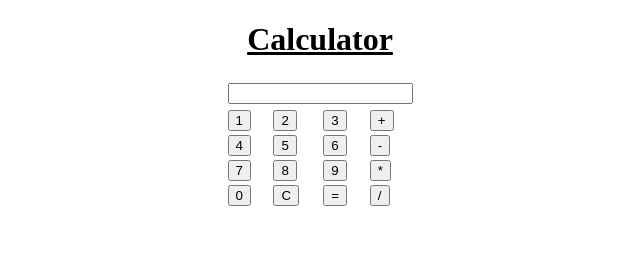
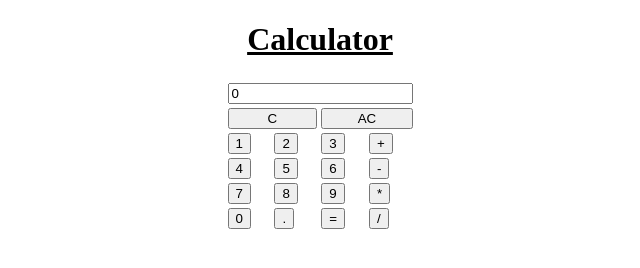
Before and after one commit to siddhikhatri/Calculator-Js, a plain HTML site: page index.html in a window 1280 px wide. Shown: the whole page, without its empty margins (320-960 px from the left). Drawn offline with Linux system fonts and the light colour scheme.

Commit message:
Updates Commited

```diff
--- a/index.html
+++ b/index.html
@@ -10,9 +10,12 @@
     <h1><u>Calculator</u></h1>
     <table>
         <tr>
-            <td  colspan="4"><input type="text" name="inputText" id="inputText"></td>
+            <td  colspan="4"><input type="text" name="inputText" id="inputText" value="0"></td>
         </tr>
-        <tr></tr>
+        <tr>
+            <td colspan="2"><button style="width:100%;" onclick="clearInput()">C</button></td>
+            <td colspan="2"><button style="width:100%;"onclick="clearAllInput()">AC</button></td>
+        </tr>
         <tr>
             <td><button onClick="press('1')">1</button></td>
             <td><button onClick="press('2')">2</button></td>
@@ -33,7 +36,7 @@
         </tr>
         <tr>
             <td><button onClick="press('0')">0</button></td>
-            <td><button onClick="clearInput()">C</button></td>
+            <td><button onClick="press('.')">.</button></td>
             <td><button onClick="displayResult()">=</button></td>
             <td><button onClick="press('/')">/</button></td>
         </tr>
--- a/script.js
+++ b/script.js
@@ -3,7 +3,14 @@ let display = document.getElementById("inputText");
 
 // Add value to display
 function press(value) {
-    display.value += value; //appends value into textbox
+    if(display.value === "0")
+    {
+        display.value=value;
+    }
+    else
+    {
+        display.value += value; //appends value into textbox
+    }
 }
 
 // Calculate result
@@ -41,5 +48,16 @@ function displayResult() {
 
 // Clear display
 function clearInput() {
-    display.value = "";
+    if(display !== null)
+    {
+        display.value="0";
+    }
+    else{
+        display.value = "";
+    }
+
 }
+
+function clearAllInput(){
+    display.value="";
+}
```
